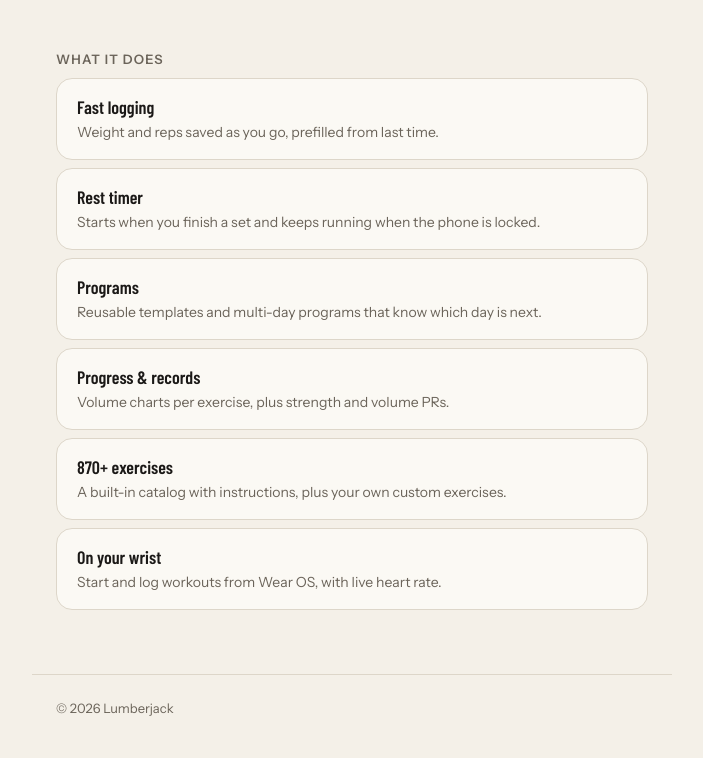
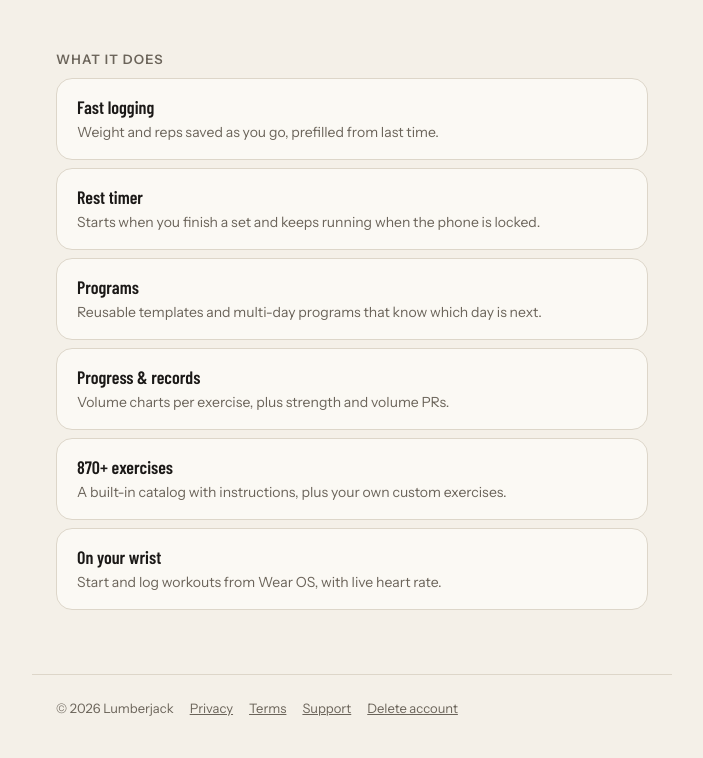
Before and after one commit to AAAloui/lumberjack-site, a plain HTML site: page index.html in a window 1280 px wide. Shown: the part 449-1207 px from the top of the page, without its empty margins (288-991 px from the left). Drawn offline with Linux system fonts and the light colour scheme.

Commit message:
Add legal/support footer to landing page and list pages in README
Co-Authored-By: Claude Sonnet 5.5 <noreply@anthropic.com>

```diff
--- a/index.html
+++ b/index.html
@@ -51,6 +51,12 @@
 
 <footer>
   <span>© 2026 Lumberjack</span>
+  <nav aria-label="Legal and support">
+    <a href="/privacy">Privacy</a>
+    <a href="/terms">Terms</a>
+    <a href="/support">Support</a>
+    <a href="/delete-account">Delete account</a>
+  </nav>
 </footer>
 </body>
 </html>
```
Also changed, not shown: 1 other file.
